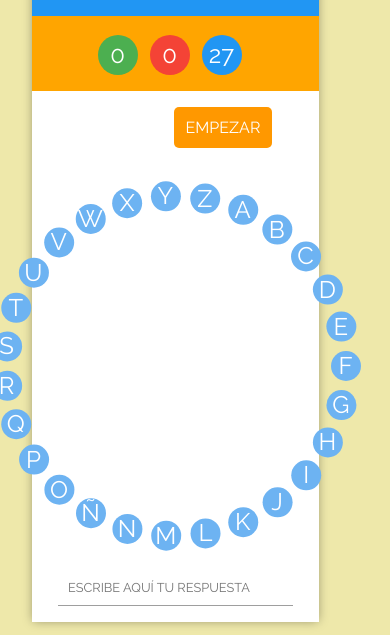
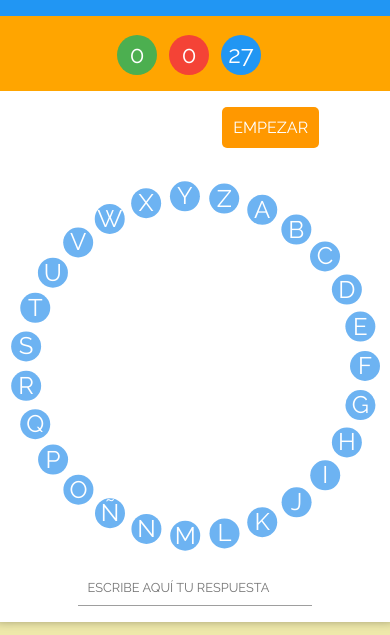
Before and after one commit to devtoni/skylab-precourse, a plain HTML site: page pasapalabra/index.html in a window 390 px wide. Shown: the part 112-747 px from the top of the page. Drawn offline with Linux system fonts and the light colour scheme.

Commit message:
refactor style

```diff
--- a/pasapalabra/css/style.css
+++ b/pasapalabra/css/style.css
@@ -7,6 +7,7 @@ body {
     font-size: 16px;
     font-family: 'Raleway', sans-serif;
 }
+
 
 /* components */
 
@@ -74,7 +75,6 @@ input[type="text"] {
 
 /* TABLE */
 
-
 table {
     width: 100%;
 }
@@ -89,7 +89,7 @@ th {
 }
 
 tr {
-     background: #F4F7F8;
+    background: #F4F7F8;
 }
 
 td {
@@ -104,7 +104,6 @@ td {
     background: palegoldenrod;
     display: flex;
     min-height: 100vh;
-
 }
 
 .game,
@@ -123,9 +122,9 @@ td {
     flex-direction: column;
     justify-content: center;
     align-items: center;
-    -webkit-box-shadow: 0px 0px 10px -1px rgba(0,0,0,0.37);
-    -moz-box-shadow: 0px 0px 10px -1px rgba(0,0,0,0.37);
-    box-shadow: 0px 0px 10px -1px rgba(0,0,0,0.37);
+    -webkit-box-shadow: 0px 0px 10px -1px rgba(0, 0, 0, 0.37);
+    -moz-box-shadow: 0px 0px 10px -1px rgba(0, 0, 0, 0.37);
+    box-shadow: 0px 0px 10px -1px rgba(0, 0, 0, 0.37);
 }
 
 .box-game {
@@ -166,12 +165,12 @@ td {
     justify-content: space-around;
 }
 
-.name, .table {
+.name,
+.table {
     visibility: hidden;
     opacity: 0;
     transition: visibility 0s, opacity 0.5s linear;
     width: 500px;
-
 }
 
 .name div {
@@ -180,12 +179,12 @@ td {
 
 .name input {
     padding: 1em;
-
 }
 
 .answer {
     padding-bottom: 1em;
 }
+
 .answer input {
     border-bottom: 1px solid #9e9e9e;
 }
@@ -319,34 +318,43 @@ td {
     transform: rotate(346.6deg) translate(170px) rotate(-346.6deg);
 }
 
-
-@media screen and (min-device-width: 320px) and (max-device-width: 520px){
+@media screen and (min-device-width: 320px) and (max-device-width: 520px) {
     .container {
         flex-direction: column;
         justify-content: center;
-    align-items: center;
+        align-items: center;
     }
     .container > * {
         width: 90%;
     }
-    .box-game, .name, .table {
+    .box-game,
+    .name,
+    .table {
         width: 90%;
     }
-
-
+    .box-game {
+        min-width: 400px;
+    }
+    .circle-of-words {
+        min-height: 400px;
+    }
 }
 
-@media screen and (max-width: 768px){
+@media screen and (max-width: 768px) {
     .container {
         flex-direction: column;
-
-
+        justify-content: center;
+        align-items: center;
     }
-    .container > * {
-        width: 90%;
-
-    }
-    .box-game, .name, .table {
+    .box-game,
+    .name,
+    .table {
         width: 90%;
     }
+    .box-game {
+        min-width: 400px;
+    }
+    .circle-of-words {
+        min-height: 400px;
+    }
 }
```
